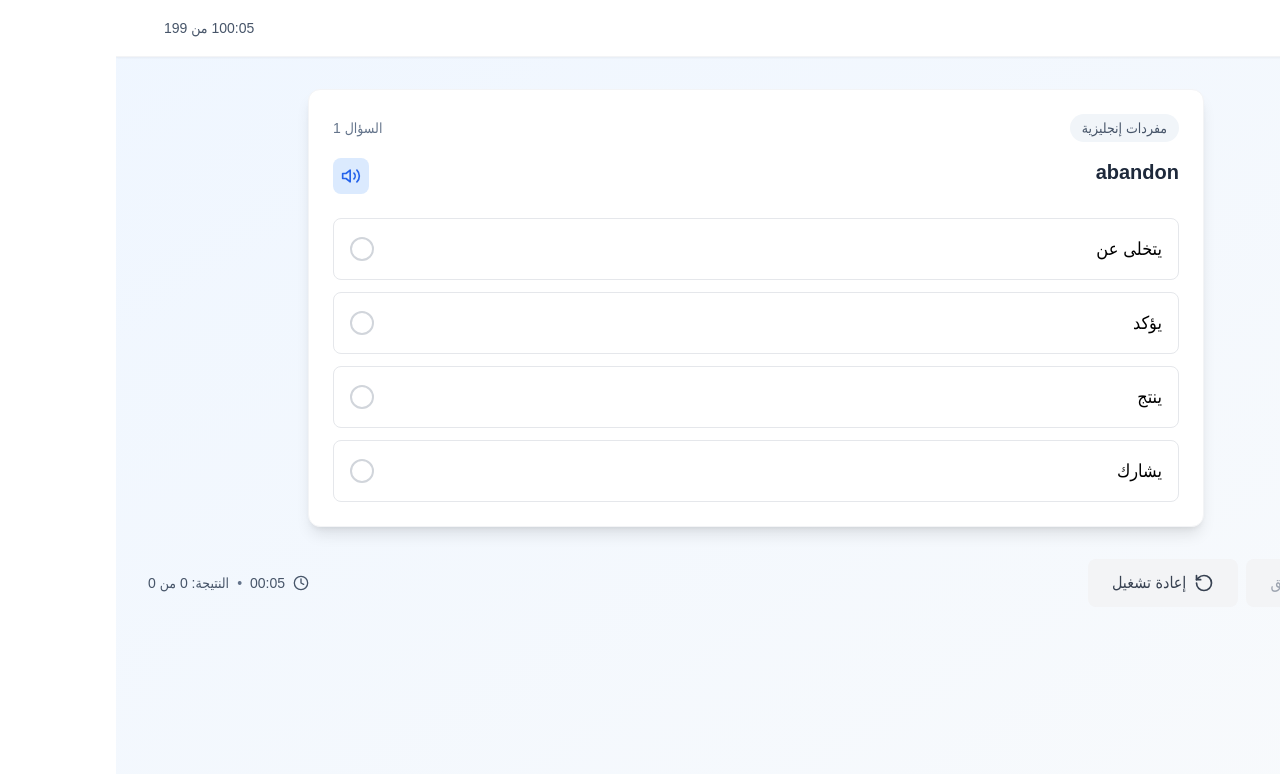
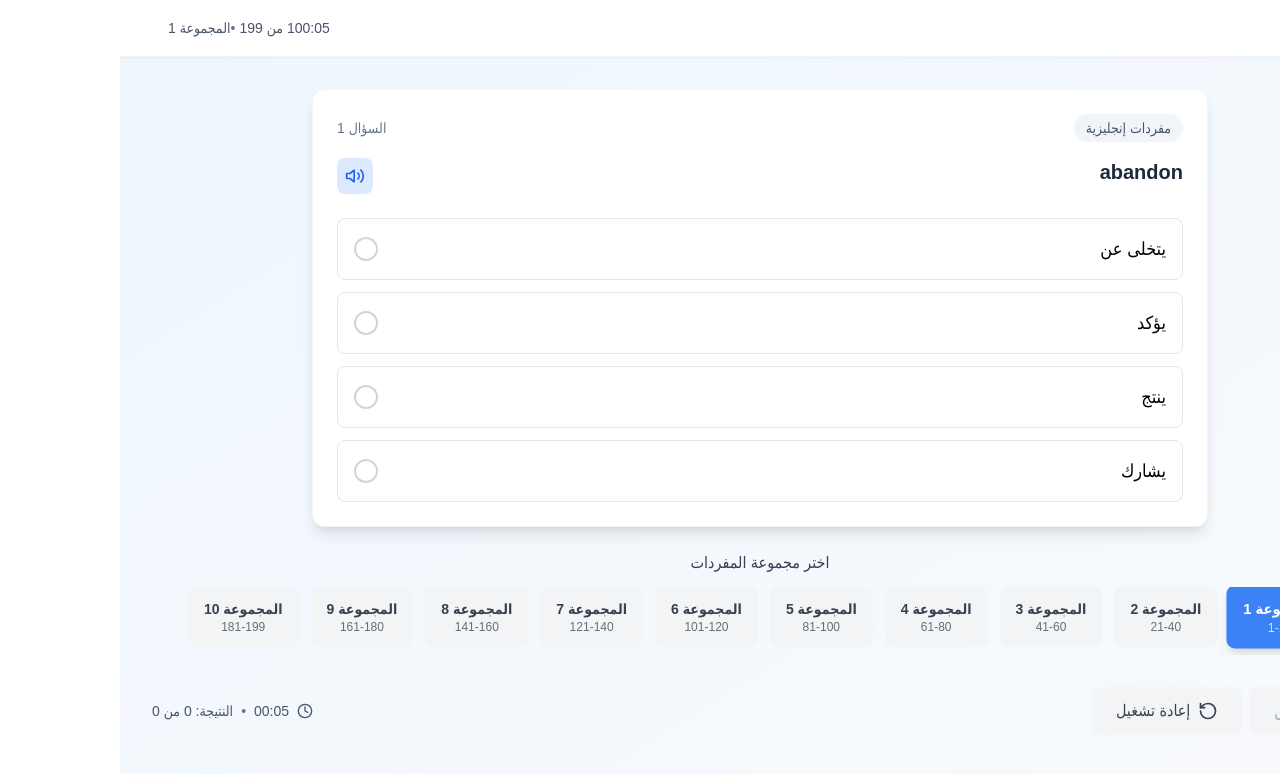
Before and after one commit to AmalShalabi/psycho_arabic, a React (Create React App) app: page /vocabulary in a window 1280 px wide. Shown: the top 774 px of the page. Built offline with nearby package versions, Linux system fonts and the light colour scheme.

Commit message:
Add group navigation to Vocabulary section - 10 groups of 20 words each with visual indicators and direct navigation

```diff
--- a/src/pages/Vocabulary.js
+++ b/src/pages/Vocabulary.js
@@ -60,8 +60,9 @@ const Vocabulary = () => {
 
   const handleNextQuestion = () => {
     if (currentQuestionIndex < vocabularyQuestions.length - 1) {
-      setCurrentQuestionIndex(prev => prev + 1);
-      setSelectedAnswer(answers[currentQuestionIndex + 1] || null);
+      const newIndex = currentQuestionIndex + 1;
+      setCurrentQuestionIndex(newIndex);
+      setSelectedAnswer(answers[newIndex] || null);
       setShowResult(false);
     } else {
       // Vocabulary practice completed
@@ -80,8 +81,9 @@ const Vocabulary = () => {
 
   const handlePreviousQuestion = () => {
     if (currentQuestionIndex > 0) {
-      setCurrentQuestionIndex(prev => prev - 1);
-      setSelectedAnswer(answers[currentQuestionIndex - 1] || null);
+      const newIndex = currentQuestionIndex - 1;
+      setCurrentQuestionIndex(newIndex);
+      setSelectedAnswer(answers[newIndex] || null);
       setShowResult(false);
     }
   };
@@ -94,6 +96,36 @@ const Vocabulary = () => {
     setTimeSpent(0);
     setAnswers({});
     setStartTime(Date.now());
+  };
+
+  // Group navigation functions
+  const getGroupInfo = (groupNumber) => {
+    const startIndex = (groupNumber - 1) * 20;
+    const endIndex = Math.min(startIndex + 19, vocabularyQuestions.length - 1);
+    return {
+      startIndex,
+      endIndex,
+      startQuestion: startIndex + 1,
+      endQuestion: endIndex + 1,
+      totalQuestions: endIndex - startIndex + 1
+    };
+  };
+
+  const getCurrentGroup = () => {
+    return Math.floor(currentQuestionIndex / 20) + 1;
+  };
+
+  const handleGroupSelect = (groupNumber) => {
+    const groupInfo = getGroupInfo(groupNumber);
+    setCurrentQuestionIndex(groupInfo.startIndex);
+    setSelectedAnswer(answers[groupInfo.startIndex] || null);
+    setShowResult(false);
+    setStartTime(Date.now());
+  };
+
+  const isInCurrentGroup = (groupNumber) => {
+    const groupInfo = getGroupInfo(groupNumber);
+    return currentQuestionIndex >= groupInfo.startIndex && currentQuestionIndex <= groupInfo.endIndex;
   };
 
   const formatTime = (seconds) => {
@@ -134,9 +166,11 @@ const Vocabulary = () => {
               <div className="text-xs md:text-sm text-secondary-600">
                 {formatTime(timeSpent)}
               </div>
-              <div className="text-xs md:text-sm text-secondary-600">
-                {currentQuestionIndex + 1} من {vocabularyQuestions.length}
-              </div>
+            <div className="text-xs md:text-sm text-secondary-600">
+              {currentQuestionIndex + 1} من {vocabularyQuestions.length}
+              <span className="text-secondary-500 mr-1">•</span>
+              <span>المجموعة {getCurrentGroup()}</span>
+            </div>
             </div>
           </div>
         </div>
@@ -152,6 +186,39 @@ const Vocabulary = () => {
           isCorrect={selectedAnswer === (currentQuestion.answer ?
             currentQuestion.choices?.indexOf(currentQuestion.answer) : -1)}
         />
+
+        {/* Group Navigation */}
+        <div className="mt-6 mb-8">
+          <h3 className="text-sm md:text-base font-medium text-secondary-700 mb-3 text-center">
+            اختر مجموعة المفردات
+          </h3>
+          <div className="flex flex-wrap justify-center gap-2 md:gap-3 overflow-x-auto pb-2">
+            {Array.from({ length: 10 }, (_, i) => {
+              const groupNumber = i + 1;
+              const groupInfo = getGroupInfo(groupNumber);
+              const isActive = isInCurrentGroup(groupNumber);
+
+              return (
+                <button
+                  key={groupNumber}
+                  onClick={() => handleGroupSelect(groupNumber)}
+                  className={`px-3 md:px-4 py-2 md:py-3 rounded-lg font-medium text-xs md:text-sm transition-all duration-200 whitespace-nowrap ${
+                    isActive
+                      ? 'bg-primary-500 text-white shadow-lg transform scale-105'
+                      : 'bg-gray-100 text-gray-700 hover:bg-gray-200 hover:shadow-md'
+                  }`}
+                >
+                  <div className="text-center">
+                    <div className="font-semibold">المجموعة {groupNumber}</div>
+                    <div className="text-xs opacity-75">
+                      {groupInfo.startQuestion}-{groupInfo.endQuestion}
+                    </div>
+                  </div>
+                </button>
+              );
+            })}
+          </div>
+        </div>
 
         {/* Navigation */}
         <div className="flex flex-col md:flex-row justify-between items-center mt-6 md:mt-8 gap-3 md:gap-0">
```
